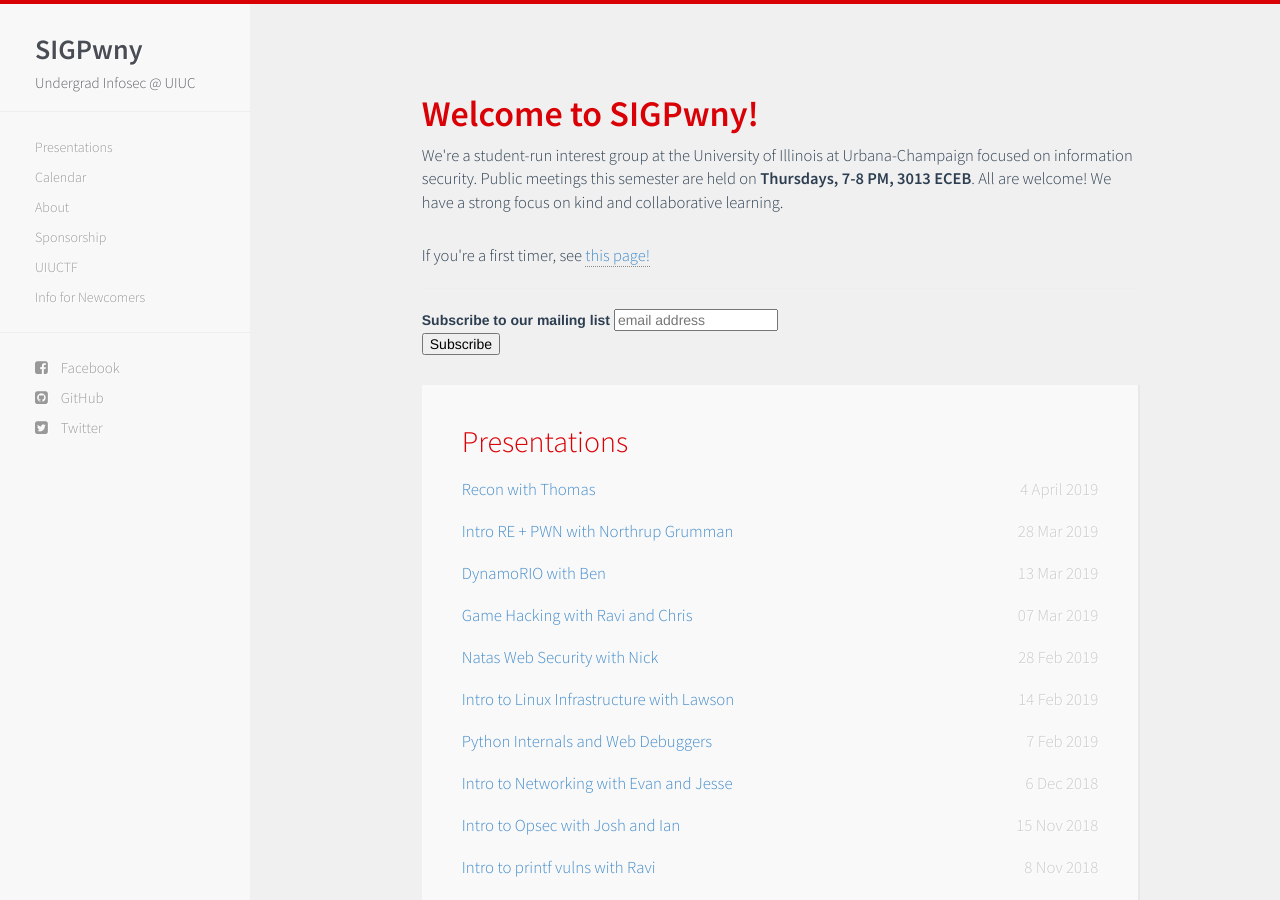
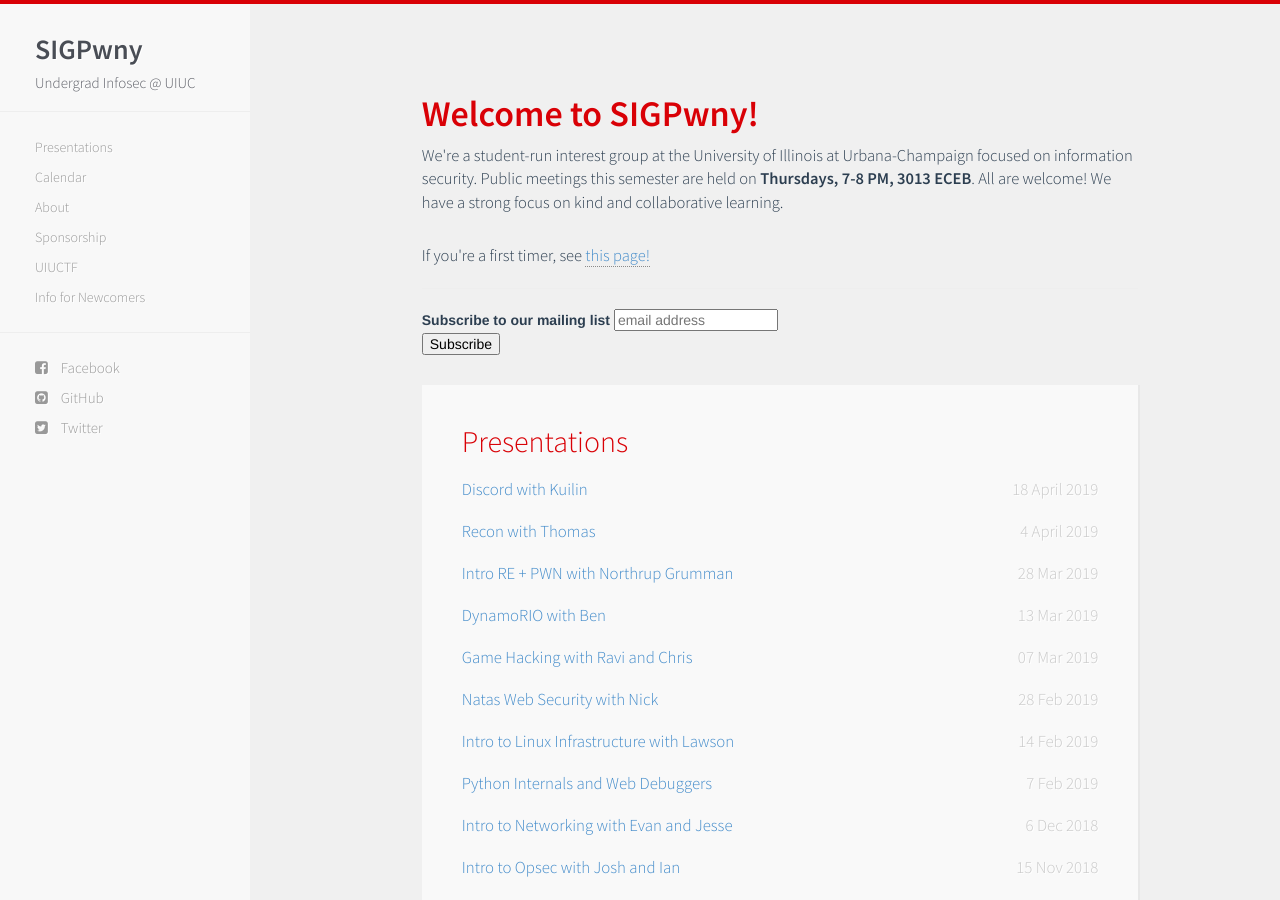
Before and after one commit to sigpwny/sigpwny.github.io-archive, a Jekyll site: the page built from index.html, in a window 1280 px wide and 900 px high. Built offline with Jekyll 4.4.1, drawn with Linux system fonts in a browser that asks for light colours; nearby versions of some CDN libraries; comment, search, counter and statistics services are not loaded.

Commit message:
Update presentations.html

```diff
--- a/_includes/presentations.html
+++ b/_includes/presentations.html
@@ -14,6 +14,10 @@
 -->
 
     <!-- new member task: add all of these -->
+    <li><span>
+        <a href="https://docs.google.com/presentation/d/1-gMZTiNNeJGXlc7SYVR1Wu9s7XBEyx8tmXQZUghRI3I/edit?usp=sharing">Discord with Kuilin</a>
+        <time class="pull-right post-list">18 April 2019</time>
+    </span></li>
     <li><span>
         <a href="https://docs.google.com/presentation/d/1pTsCesXaHT_7K5epnTVGup9j8RWaRIBwBRvQdkZZQRA/edit?usp=sharing">Recon with Thomas</a>
         <time class="pull-right post-list">4 April 2019</time>
```
